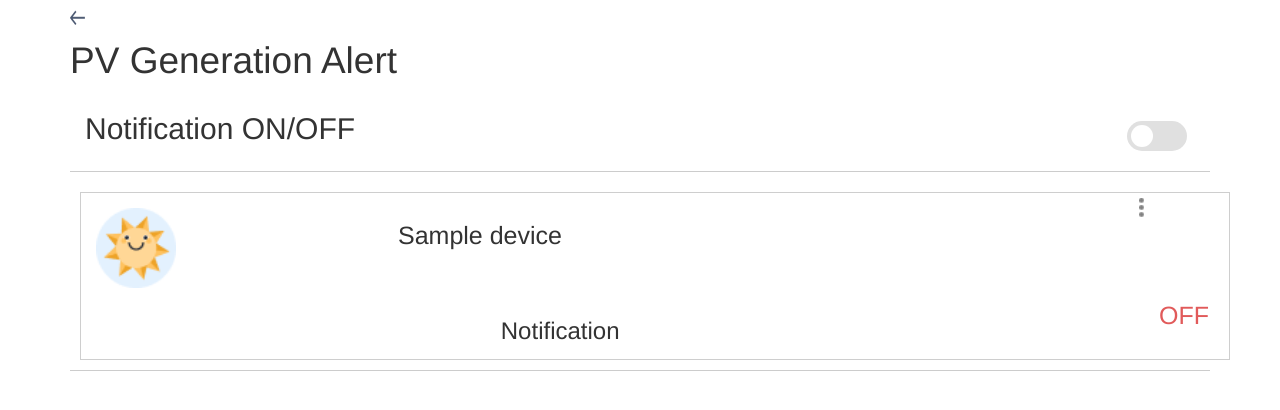
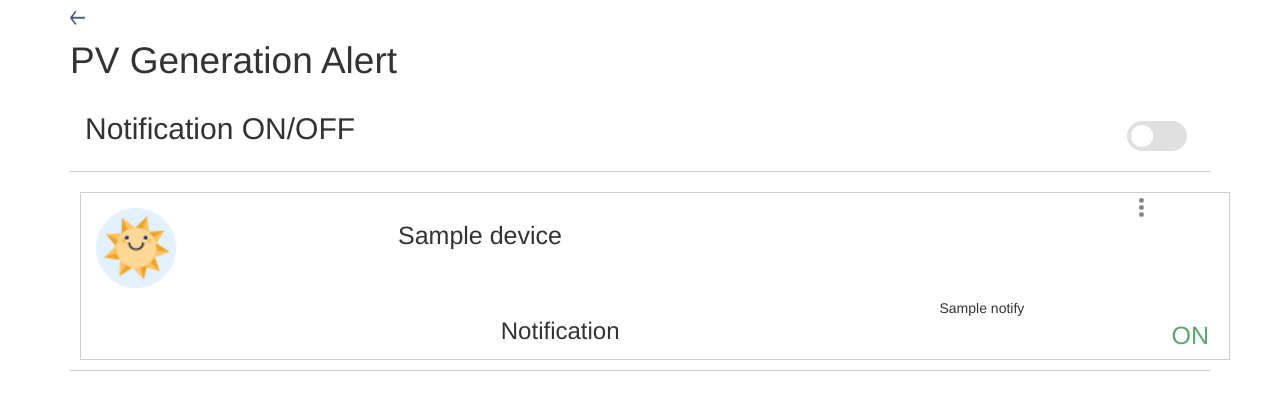
Before and after one commit to panda109/tsfm, a Flask app: template app/templates/index.html in a window 1280 px wide. Shown: the top 410 px of the page. Run offline with Flask 2, Linux system fonts and the light colour scheme; the template is opened without the code that fills it: most values are stand-ins (such as "Sample title", 1, 10 or a date in 2020); some libraries are stand-ins or nearby versions.

Commit message:
test notify

```diff
--- a/app/main/views.py
+++ b/app/main/views.py
@@ -17,8 +17,8 @@ def publish_hello():
 
 
     token = request.args.get('token')
-    userid = request.args.get('userid')
-    #userid = '94f43ded-55b6-4354-aaae-c5cc20fde280'
+    #userid = request.args.get('userid')
+    userid = '94f43ded-55b6-4354-aaae-c5cc20fde280'
     redirect_app = request.args.get('redirect_app')
     devicelist = Device_Info.get_by_userid(userid)
     user_info = User_Mgmt.query.filter_by(user_id=userid)
--- a/app/templates/index.html
+++ b/app/templates/index.html
@@ -27,8 +27,8 @@
 							<div class="col-xs-8 col-sm-8"  style="text-align:center" >
 								<h3>Notification</>
 							</div>
-
-							{% if device.online_status == "OFFLINE" %}
+							{{ device.notify }}
+							{% if device.notify == "OFF" %}
 		 						<div class="col-xs-3 col-sm-3"  style="text-align:right;font-size:25px;color:#E15A5A" >
 									 OFF
 								</div>
```
